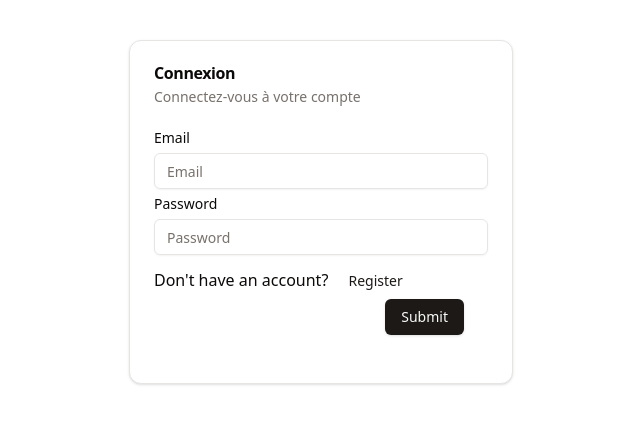
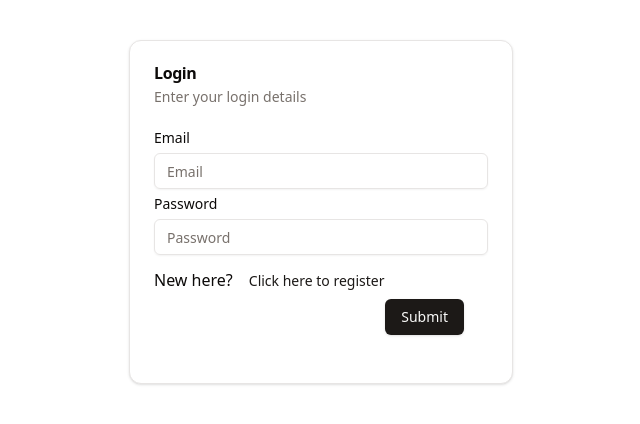
Before and after one commit to WildCodeSchool-CDA-LYON-02-2024/school-sign, a Next.js app: page /student-login in a window 1280 px wide. Shown: the top 424 px of the page, without its empty margins (319-959 px from the left). Built offline with nearby package versions, Linux system fonts and the light colour scheme.

Commit message:
fix: corrected to english language

```diff
--- a/components/forms/SchoolLogin.tsx
+++ b/components/forms/SchoolLogin.tsx
@@ -48,10 +48,10 @@ export default function SchoolLogin() {
     });
 
     if (res.ok) {
-      alert("Connexion réussie");
+      alert("Successful login");
       router.push("/school-dashboard");
     } else {
-      alert("Email ou mot de passe invalide");
+      alert("Email or password invalid");
     }
   };
 
@@ -59,8 +59,8 @@ export default function SchoolLogin() {
     <div className="flex items-center justify-center">
       <Card className="w-96 mt-10 justify-center items-center">
         <CardHeader>
-          <CardTitle>Connexion</CardTitle>
-          <CardDescription>Connectez-vous à votre compte</CardDescription>
+          <CardTitle>Login</CardTitle>
+          <CardDescription>Enter your login details</CardDescription>
         </CardHeader>
         <CardContent>
           <form onSubmit={handleSubmit}>
@@ -87,9 +87,9 @@ export default function SchoolLogin() {
                 required
               />
               <p>
-                Don&apos;t have an account?{" "}
+                New here?
                 <Button variant="link" asChild>
-                  <Link href="/school-register">Register</Link>
+                  <Link href="/school-register">Click here to register</Link>
                 </Button>
               </p>
             </div>
--- a/components/forms/SchoolRegisterForm.tsx
+++ b/components/forms/SchoolRegisterForm.tsx
@@ -84,7 +84,7 @@ export default function SchoolRegisterForm() {
         <CardHeader>
           <CardTitle>Create an account</CardTitle>
           <CardDescription>
-            Please fill in the form to create an account.
+            Please fill out the form below to create an account.
           </CardDescription>
         </CardHeader>
         <CardContent>
```
